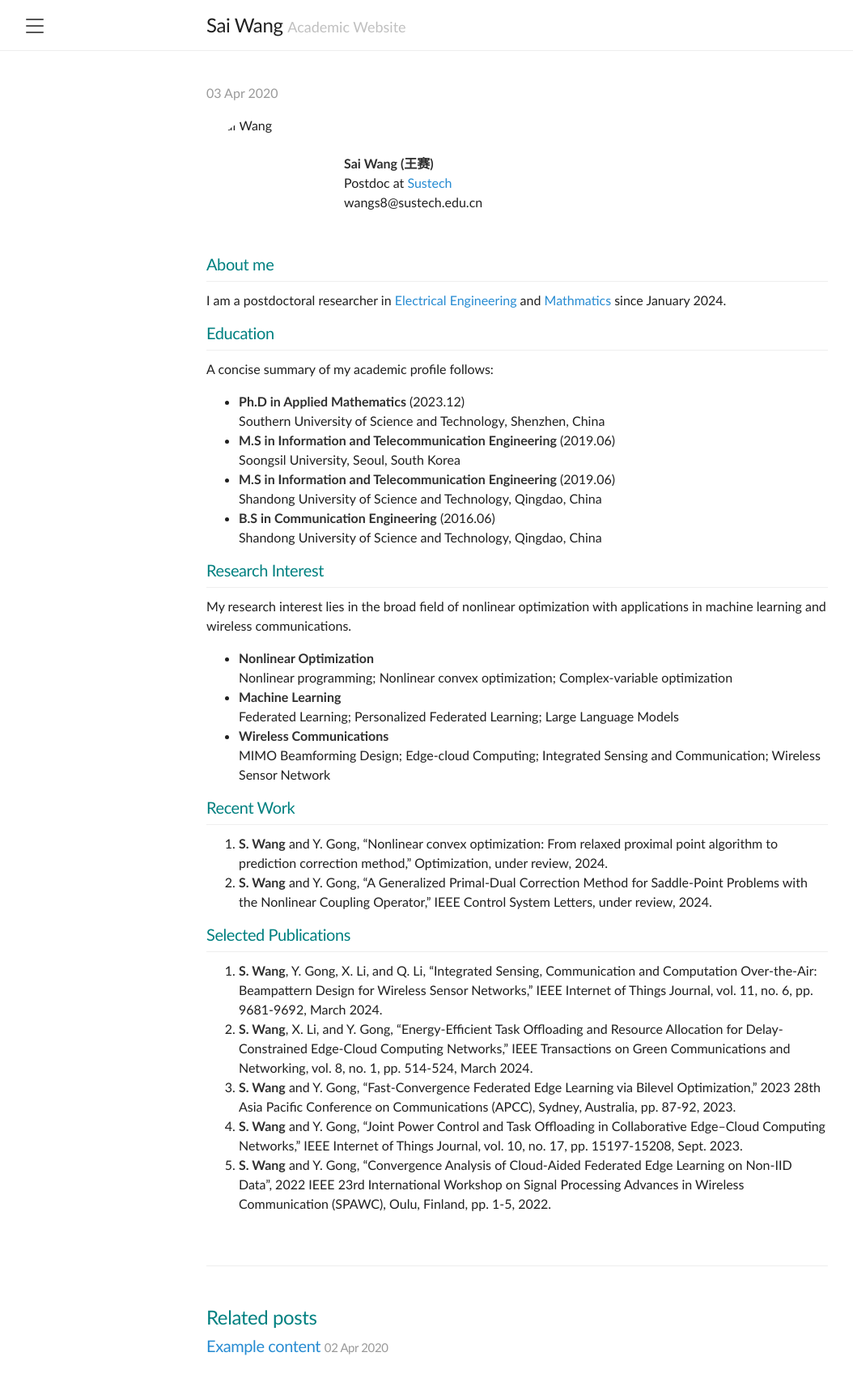
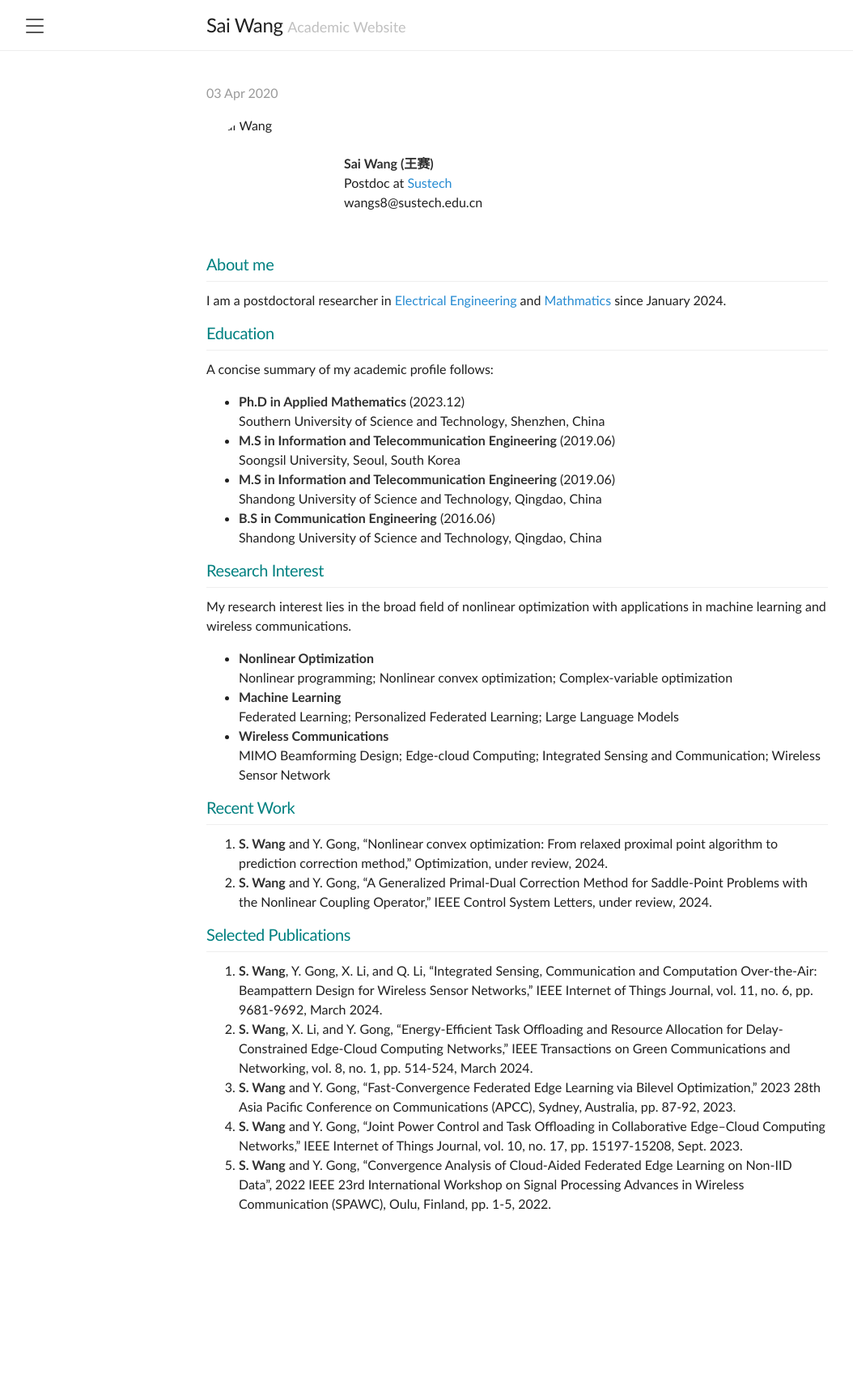
Before and after one commit to Alxendweb/alxendweb.github.io, a Jekyll site: the page built from _posts/2020-04-03-introducing-lanyon.md, in a window 1280 px wide. Shown: the whole page at 81% size, without its empty margins (1-1055 px from the left). Built offline with Jekyll 4.4.1, drawn with Linux system fonts in a browser that asks for light colours; after the commit the page ends 1563 px from its top, so only the background shows below that.

Commit message:
Update post.html

```diff
--- a/_layouts/post.html
+++ b/_layouts/post.html
@@ -8,11 +8,12 @@ layout: default
   {{ content }}
 </div>
 
+{% if page.show_related_posts == true %}
 {% if site.related_posts.size >= 1 %}
 <div class="related">
   <h2>Related posts</h2>
   <ul class="related-posts">
-    {% for post in site.related_posts limit:1 %}
+    {% for post in site.related_posts limit:3 %}
       <li>
         <h3>
           <a href="{{ site.baseurl }}{{ post.url }}">
@@ -25,3 +26,4 @@ layout: default
   </ul>
 </div>
 {% endif %}
+{% endif %}
```
